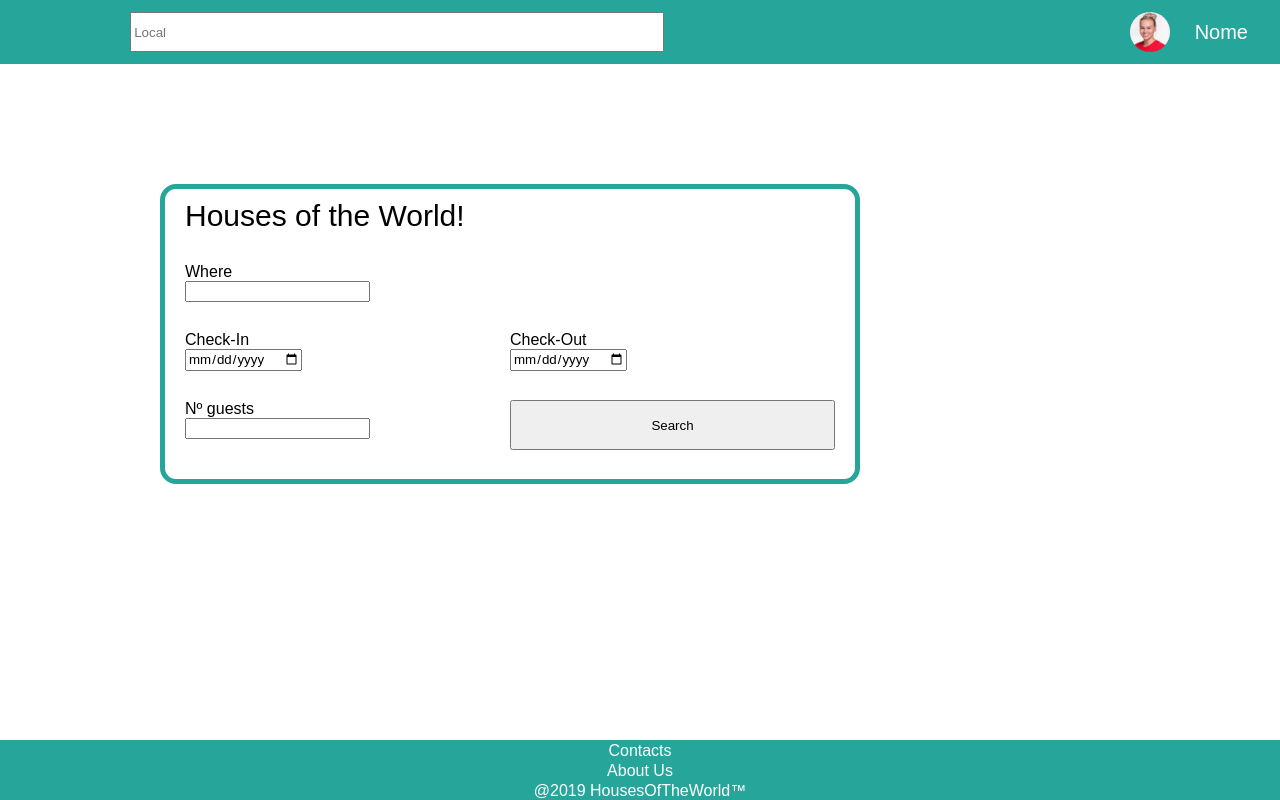
After one commit to anamargaridarl/MIEIC_LTW_PROJ, a PHP site: page /testNav.php in a window 1280 px wide. The commit adds this page. Run offline with PHP 8.4, Linux system fonts and the light colour scheme.

Commit message:
continued to implement navbar

```diff
--- a/css/homepage.css
+++ b/css/homepage.css
@@ -15,7 +15,7 @@ body,html {
 .bg {
   width: 100%;
   height: 100%;
-  background-image: url(/images/homepage.png);
+  /* background-image: url(/images/homepage.png); */
   position: relative;
   background-position: center;
   background-repeat: no-repeat;
--- /dev/null
+++ b/css/navbar.css
@@ -0,0 +1,44 @@
+@import url("palette.css");
+
+#navbar
+{
+    padding:0.75em;
+    background-color:  var(--blue-color);
+    display: flex;
+    flex-direction: row;
+    flex-wrap: nowrap;
+    justify-content: flex-end;
+}
+
+#navbar input{
+    margin-right: 35em;
+    height: 3em;
+    width:40em;
+
+}
+
+p{
+    margin:0;
+}
+
+#profile{
+    height:1em;
+}
+
+#profile img{
+    border-radius: 100px;
+    max-height: 2.5em;
+}
+
+#profile img, #profile p{
+    display: inline;
+    vertical-align:middle;
+}
+
+
+#profile p {
+    color: var(--white-color);
+    padding-left: 1em;
+    padding-right: 1em;
+    font-size: 1.25em;
+}
--- /dev/null
+++ b/navBar.php
@@ -0,0 +1,15 @@
+<nav id="navbar">
+
+<p>
+<div class="input-container">
+    <i class="fa fa-user icon"></i>
+    <input class="input-field" type="text" placeholder="Local" name="Location">
+  </div>
+
+</p>
+<div id= "profile">
+<img src="images/profile_pic_resize.jpg" alt="Profile Picture">
+<p> Nome </p>
+</div>
+
+</nav>
--- /dev/null
+++ b/testNav.php
@@ -0,0 +1,60 @@
+<!DOCTYPE html>
+<html>
+
+<head>
+  <title>Houses Of The World!</title>
+  <meta charset="UTF-8">
+  <meta name="viewport" content="width=device-width, initial-scale=1">
+  <link href="css/homepage.css" rel="stylesheet">
+  <link href="css/navbar.css" rel="stylesheet">
+
+</head>
+
+<body>
+  <div class="bg">
+
+      <?php
+        include('navBar.php');
+     ?>
+
+    <form id="explore" action="search_rooms.php" method="GET">
+      <h3 id="form_title">Houses of the World!</h3>
+      <div id="whereto">
+        Where<br>
+        <input type="text" name="location">
+      </div>
+      <div id="checkin">
+        Check-In<br>
+        <input type="date" name="checkin">
+      </div>
+      <div id="checkout">
+        Check-Out<br>
+        <input type="date" name="checkout">
+      </div>
+      <div id="guests">
+        Nº guests<br>
+        <input type="number" name="guests">
+      </div>
+      <input id="search" type="submit" value="Search">
+    </form>
+    <section id="signup">
+      <p>Let's go on a adventure</p>
+    </section>
+    <section id="login">
+      <p>Let's get back to business.</p>
+    </section>
+    <footer>
+      <div id="contacts">
+        <a href="contacts.html">Contacts</a>
+      </div>
+      <div>
+        <a href="about_us.html">About Us</a>
+      </div>
+      <div id="atname">
+        <p>@2019 HousesOfTheWorld&trade;</p>
+      </div>
+    </footer>
+  </div>
+</body>
+
+</html>
```
Also changed, not shown: style.css (deleted, +0 -8 lines), images/profile_pic_resize.jpg (added).
